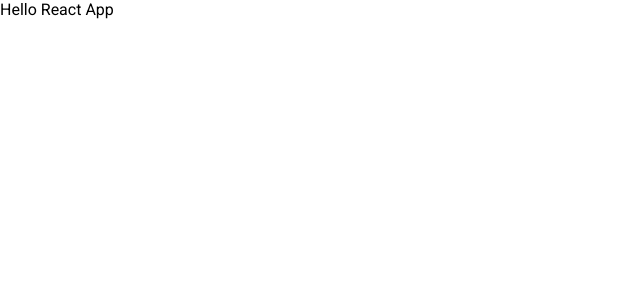
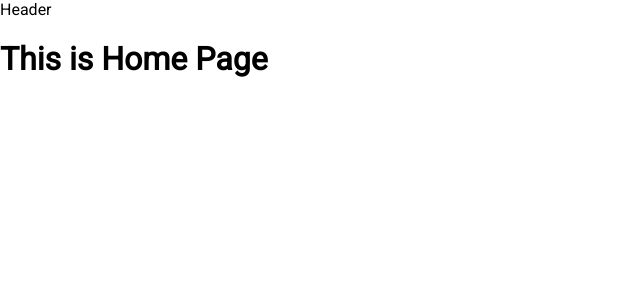
Before and after one commit to Imsaksham009/eCommerce, a React (Create React App) app in the folder frontend/: page / in a window 1280 px wide. Shown: the top 300 px of the page, without its empty margins (0-640 px from the left). Built offline with nearby package versions, Linux system fonts and the light colour scheme.

Commit message:
React-router implemented

```diff
--- a/frontend/package.json
+++ b/frontend/package.json
@@ -9,6 +9,7 @@
     "@testing-library/user-event": "^13.5.0",
     "react": "^18.2.0",
     "react-dom": "^18.2.0",
+    "react-router-dom": "^6.15.0",
     "react-scripts": "5.0.1",
     "web-vitals": "^2.1.4"
   },
--- a/frontend/src/App.js
+++ /dev/null
@@ -1,9 +0,0 @@
-import './App.css';
-
-function App() {
-  return (
-    <div>Hello React App</div>
-  );
-}
-
-export default App;
--- /dev/null
+++ b/frontend/src/App.jsx
@@ -0,0 +1,18 @@
+import "./App.css";
+import {
+	Route,
+	createBrowserRouter,
+	createRoutesFromElements,
+} from "react-router-dom";
+import Header from "./Components/Header/Header";
+
+const app = createBrowserRouter(
+	createRoutesFromElements(
+		<Route path="/" element={<Header />}>
+			<Route index element={<h1>This is Home Page</h1>}></Route>
+			<Route path="/about" element={<h1>This is About Page</h1>}></Route>
+		</Route>
+	)
+);
+
+export default app;
--- /dev/null
+++ b/frontend/src/Components/Header/Header.jsx
@@ -0,0 +1,13 @@
+import React from "react";
+import { Outlet } from "react-router-dom";
+
+const Header = () => {
+	return (
+		<>
+			<div>Header</div>
+			<Outlet />
+		</>
+	);
+};
+
+export default Header;
--- a/frontend/src/index.js
+++ b/frontend/src/index.js
@@ -1,12 +1,13 @@
-import '@fontsource/roboto';
-import React from 'react';
-import ReactDOM from 'react-dom/client';
-import './index.css';
-import App from './App';
+import "@fontsource/roboto";
+import React from "react";
+import ReactDOM from "react-dom/client";
+import "./index.css";
+import { RouterProvider } from "react-router-dom";
+import app from "./App";
 
-const root = ReactDOM.createRoot(document.getElementById('root'));
+const root = ReactDOM.createRoot(document.getElementById("root"));
 root.render(
-  <React.StrictMode>
-    <App />
-  </React.StrictMode>
+	<React.StrictMode>
+		<RouterProvider router={app} />
+	</React.StrictMode>
 );
```
Also changed, not shown: 1 other file (tests, documents, lock files or other folders).
